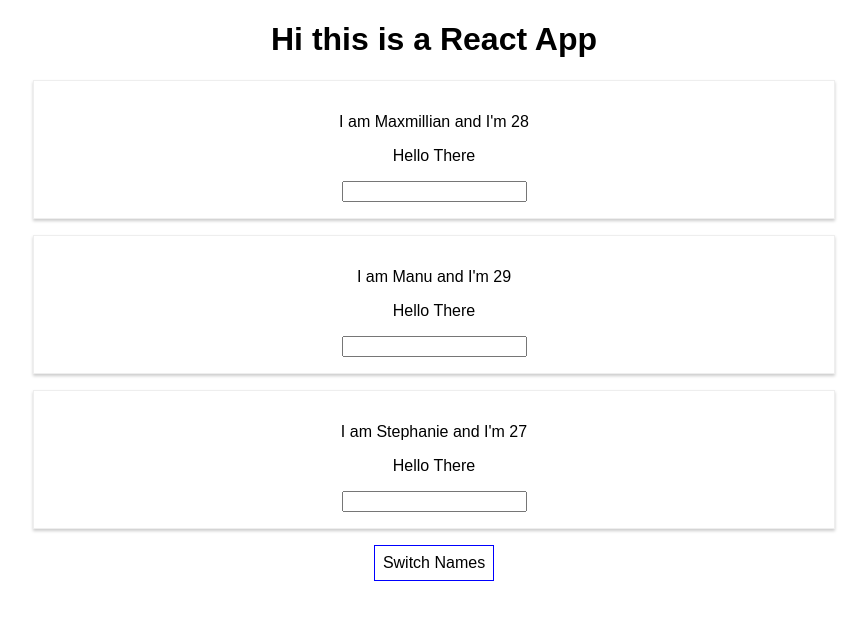
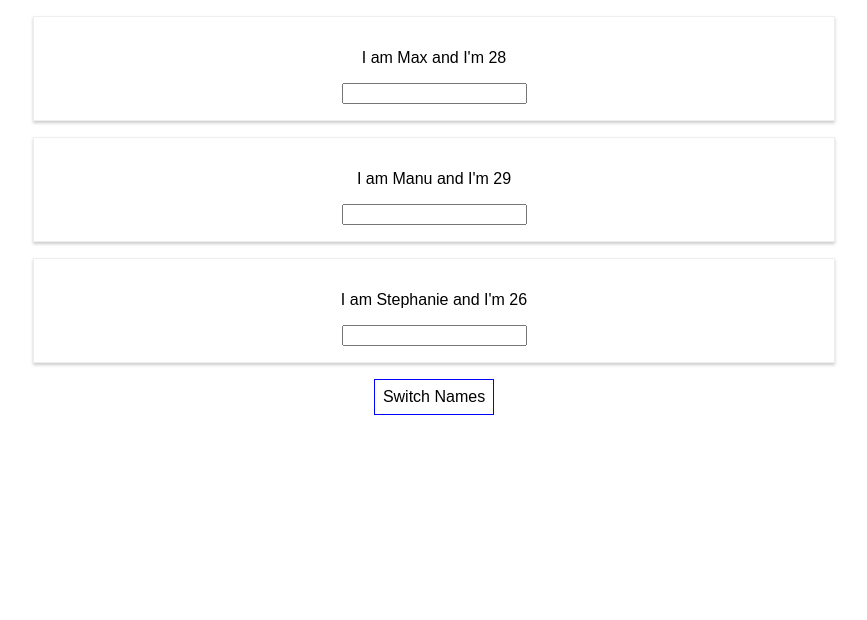
Before and after one commit to ATRI2107/REACT-COMPLETE-GUIDE, a React (Create React App) app: page / in a window 1280 px wide. Both pictures are taken after a click on the button "Switch Names". Shown: the top 620 px of the page, without its empty margins (206-1073 px from the left). Built offline with nearby package versions, Linux system fonts and the light colour scheme.

Commit message:
Added conditional to show dynamic content

```diff
--- a/src/App.js
+++ b/src/App.js
@@ -9,14 +9,28 @@ const app=props => {
       padding: '8px',
       cursor: 'pointer'
     };
+
     const [personState, setPersonState]=useState({
       persons:[
         {name: "Max", age: 28},
         {name: "Manu", age: 29},
         {name: "Stephanie", age: 26}
       ],
-      otherState: 'some other value'
+      otherState: 'some other value',
+      showPersons: false
     });
+
+    const toggleHandler=()=>{
+      const doesShow=personState.showPersons;
+      setPersonState({
+        persons:[
+          {name: "Max", age: 28},
+          {name: "Manu", age: 29},
+          {name: "Stephanie", age: 26}
+        ],
+        showPersons: !doesShow
+      })
+    }
     const switchHandler=(newName)=>{
       setPersonState({
         persons:[
@@ -38,14 +52,18 @@ const app=props => {
     console.log(personState)
     return (
       <div className="App">
-        <h1> Hi this is a React App</h1>
-        <Person name={personState.persons[0].name} age={personState.persons[0].age}>Hello There</Person>
-        <Person name={personState.persons[1].name} age={personState.persons[1].age} click={()=> switchHandler("Maxi")}
-          changed={nameChangeHandler}
-        >
-          Hello There</Person>
-        <Person name={personState.persons[2].name} age={personState.persons[2].age}>Hello There</Person>
-        <button style={style} onClick={()=> switchHandler("Maxmillian")}>Switch Names</button>
+        {
+          personState.showPersons?
+          <div>
+              <Person name={personState.persons[0].name} age={personState.persons[0].age} />
+              <Person name={personState.persons[1].name} age={personState.persons[1].age} click={()=> switchHandler("Maxi")}
+              changed={nameChangeHandler}/>
+              <Person name={personState.persons[2].name} age={personState.persons[2].age} />
+          </div>
+          : null
+        }
+
+        <button style={style} onClick={toggleHandler}>Switch Names</button>
       </div>
     );
 
```
